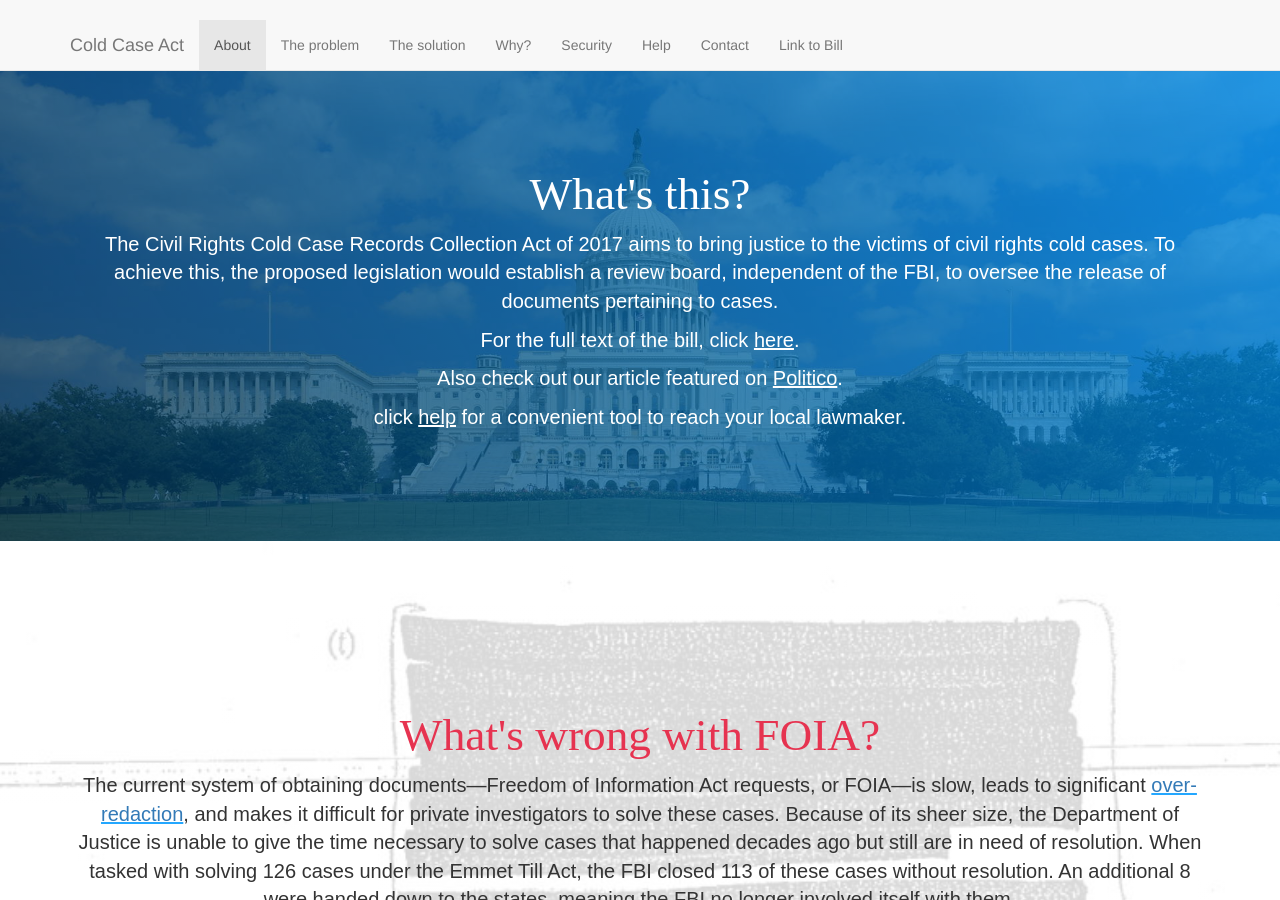
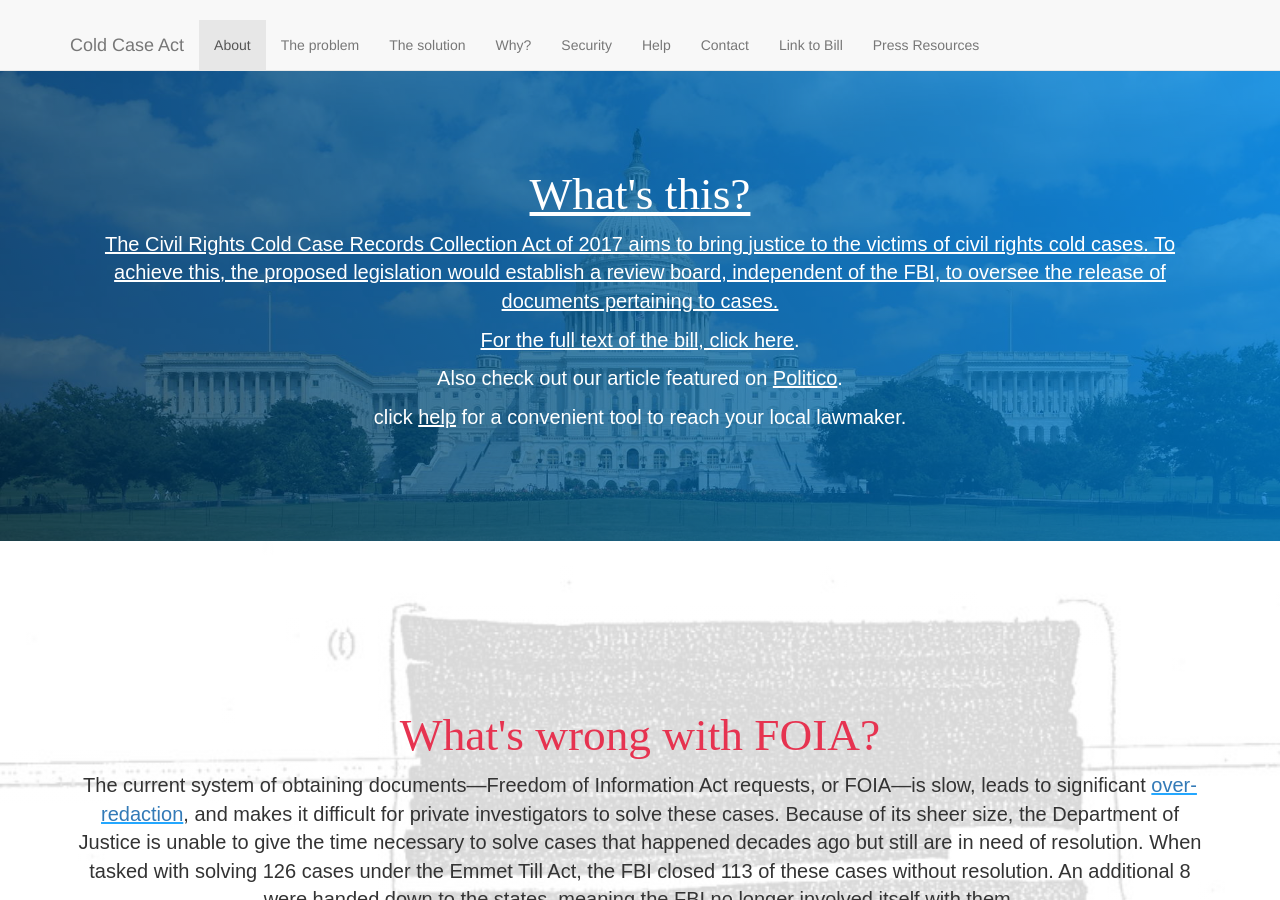
Before and after one commit to civilrightscoldcaseact/civilrightscoldcaseact.github.io, a Jekyll site: the page built from index.html, in a window 1280 px wide and 900 px high. Built offline with Jekyll 4.4.1, drawn with Linux system fonts in a browser that asks for light colours; comment, search, counter and statistics services are not loaded.

Commit message:
added link to press resources in header

```diff
--- a/_includes/header.html
+++ b/_includes/header.html
@@ -30,6 +30,9 @@
                   <li>
                     <a href="/images/HR1272.pdf">Link to Bill</a>
                   </li>
+                  <li>
+                    <a href="https://press.coldcaseact.com/">Press Resources</li>
+                  </li>
               </ul>
           </div>
           <!-- /.navbar-collapse -->
```
